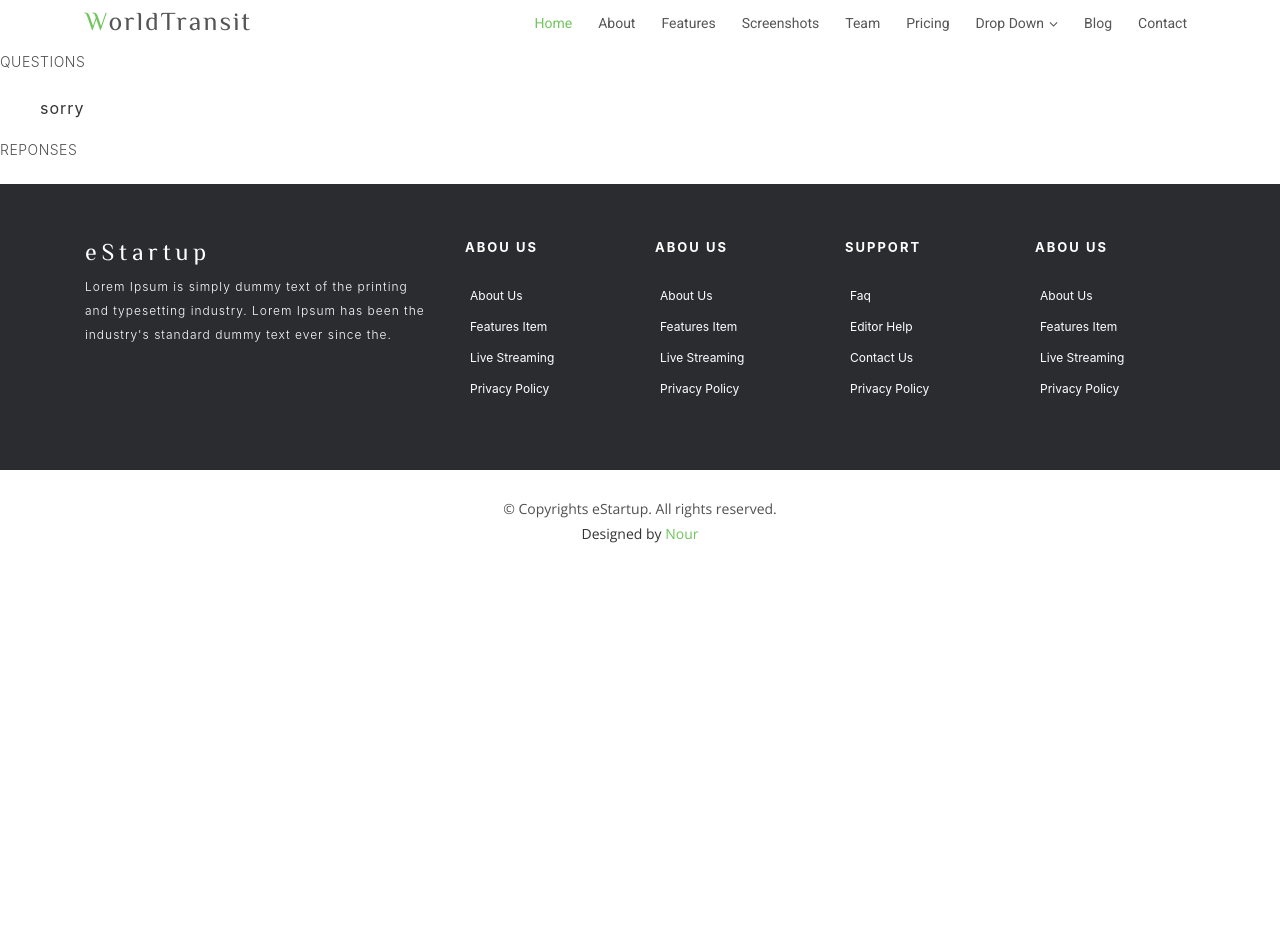
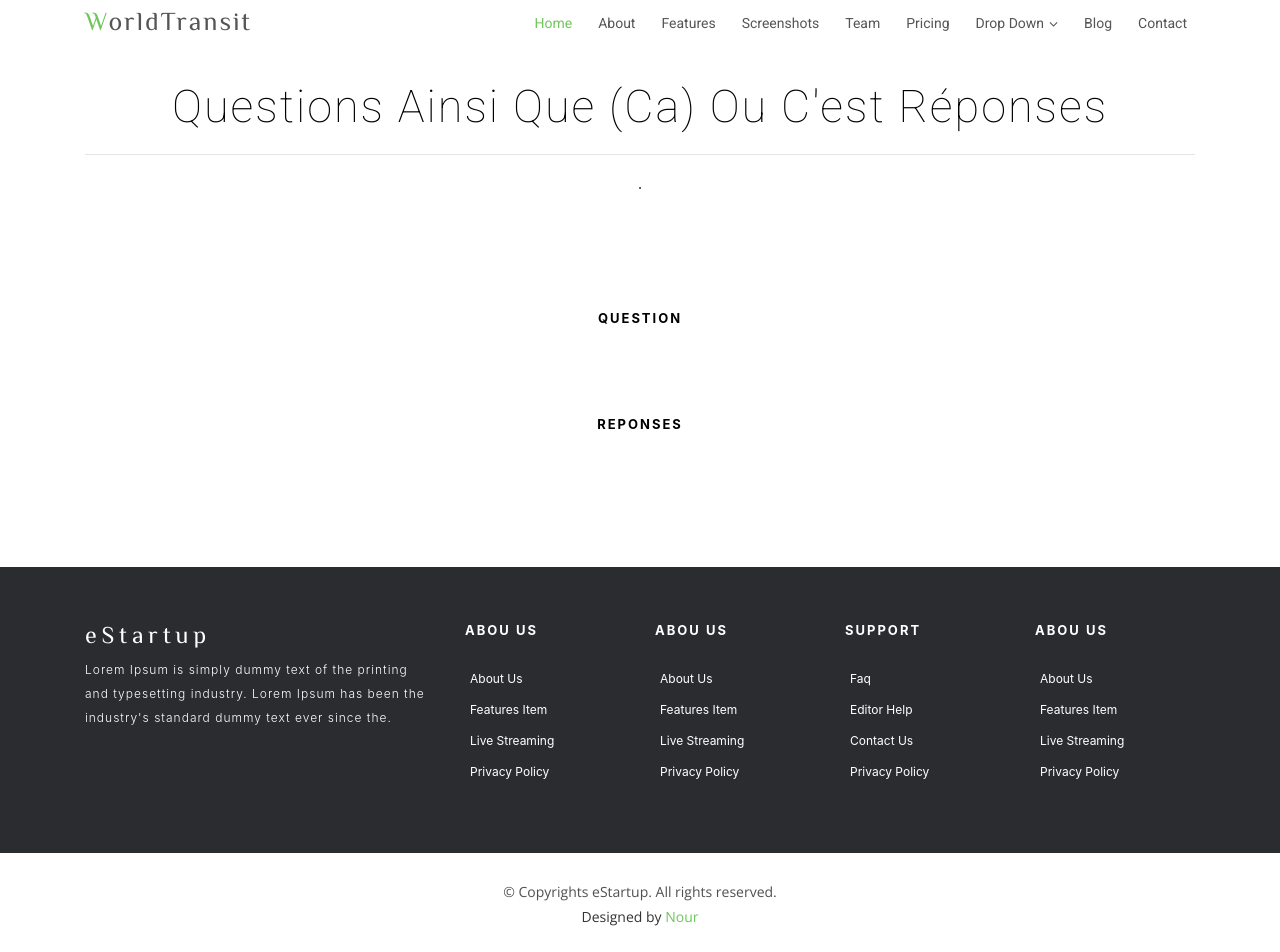
Before and after one commit to baccarnh/pme-QF, a Django app: template WorldTransit/blog/templates/blog/questionResponse.html in a window 1280 px wide. Before the commit the page ends 543 px from the top, so only its background shows below. Run offline with Django 3.2, Linux system fonts and the light colour scheme; the template is opened without the code that fills it, so the values that code supplies are empty; parts of the project's set-up code (start-up, migrations or seed data) failed here and were passed over; some libraries are stand-ins or nearby versions.

Commit message:
finish questionreponse.html

```diff
--- a/WorldTransit/WorldTransit/views.py
+++ b/WorldTransit/WorldTransit/views.py
@@ -1,6 +1,6 @@
 from django.shortcuts import render, get_object_or_404
 from django.http import Http404
-from ..blog.models import Questions
+
 
 def home(request):
     return render(request,'home.html' )
--- a/WorldTransit/blog/models.py
+++ b/WorldTransit/blog/models.py
@@ -7,6 +7,8 @@ class Users(models.Model):
     pseudo = models.CharField(max_length=255,default=None)
     job = models.CharField(max_length=255,default=None)
     password = models.CharField(max_length=255,default=None)
+
+
 
     def __str__(self):
         return f'name({self.name}),last_name({self.last_name}),pseudo({self.pseudo})'
@@ -20,8 +22,9 @@ class Questions(models.Model):
     author = models.CharField(max_length=255,default=None)
     user = models.ForeignKey(Users, on_delete=models.CASCADE,default=None)
 
+
     def __str__(self):
-        return f'auteur:{self.author} Question du {self.publishing_date} Questions: {self.content}'
+        return f'Titre: {self.title} auteur:{self.author} Question du {self.publishing_date} Questions: {self.content}'
 
 
 
--- a/WorldTransit/blog/templates/blog/questionResponse.html
+++ b/WorldTransit/blog/templates/blog/questionResponse.html
@@ -2,39 +2,58 @@
 
         {% load static %}
      {% block content %}
-<!DOCTYPE html>
 <html lang="fr">
-<head>
+
     <meta charset="UTF-8">
     <title>questionResponse</title>
-</head>
-<body>
-    <h1>questionResponse</h1>
-    <p>QUESTIONS</p>
-    <ul>
+
+
+
+<section id="get-started" class="padd-section text-center wow fadeInUp">
+
+    <div class="container">
+      <div class="section-title text-center">
+
+        <h2>Questions ainsi que (ca) ou c'est réponses </h2>
+        <p class="separator"><hr> .</p>
+
+      </div>
+    </div>
+    <div class="container">
+      <div class="row">
+          <div class="col-md-6 col-lg-12">
+              <div class="feature-block">
+                  <h4>Question</h4>
                   {% for i in quest %}
-        <li>{{ i }}</li>
+                  <p>{{ i }}</p>
                   {% if not forloop.last %}
                   <hr>
                   {% endif %}
                   {% empty %}
-            <span>sorry </span>
                   {% endfor %}
+              </div>
+          </div>
 
-    </ul>
-    <p>REPONSES</p>
-    <ul>
-    {% for k in resp %}
-        {% for y in k %}
-        <li>{{ y }}</li>
+    <div class="container">
+        <div class="row">
+            <div class="col-md-6 col-lg-12">
+                <div class="feature-block">
+                    <h4>Reponses</h4>
+                    {% for i in resp %} {% for k in i %}
+                    <p>{{ k }}</p>
                     {% if not forloop.last %}
                     <hr>
                     {% endif %}
                     {% empty %}
-            <span>sorry </span>
                     {% endfor %}
                     {% endfor %}
-    </ul>
-</body>
+                </div>
+            </div>
+        </div>
+    </div>
+
+</section>
+
+
 </html>
 {% endblock %}
```
Lines whose indentation alone changed are shown as unchanged.
